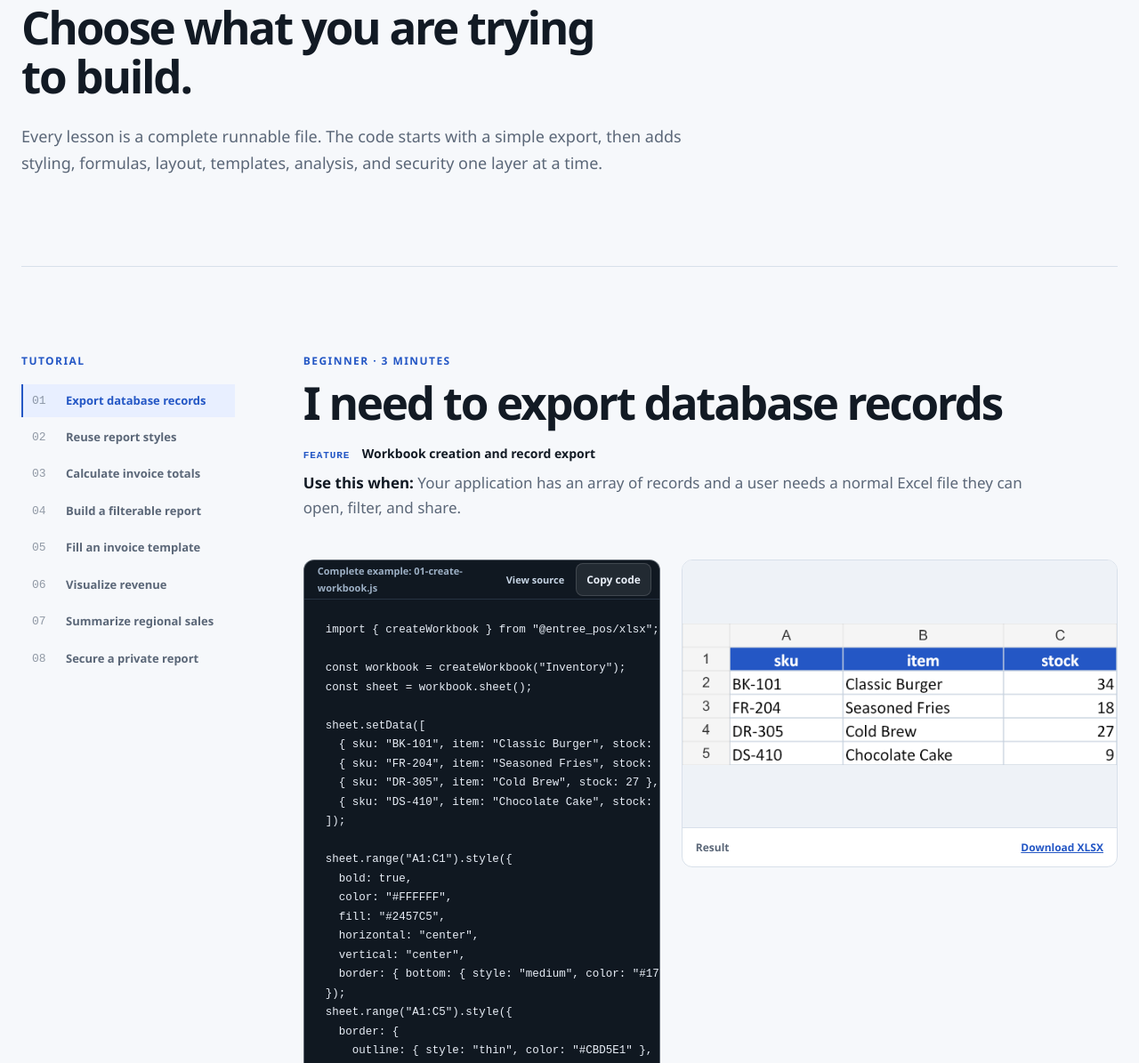
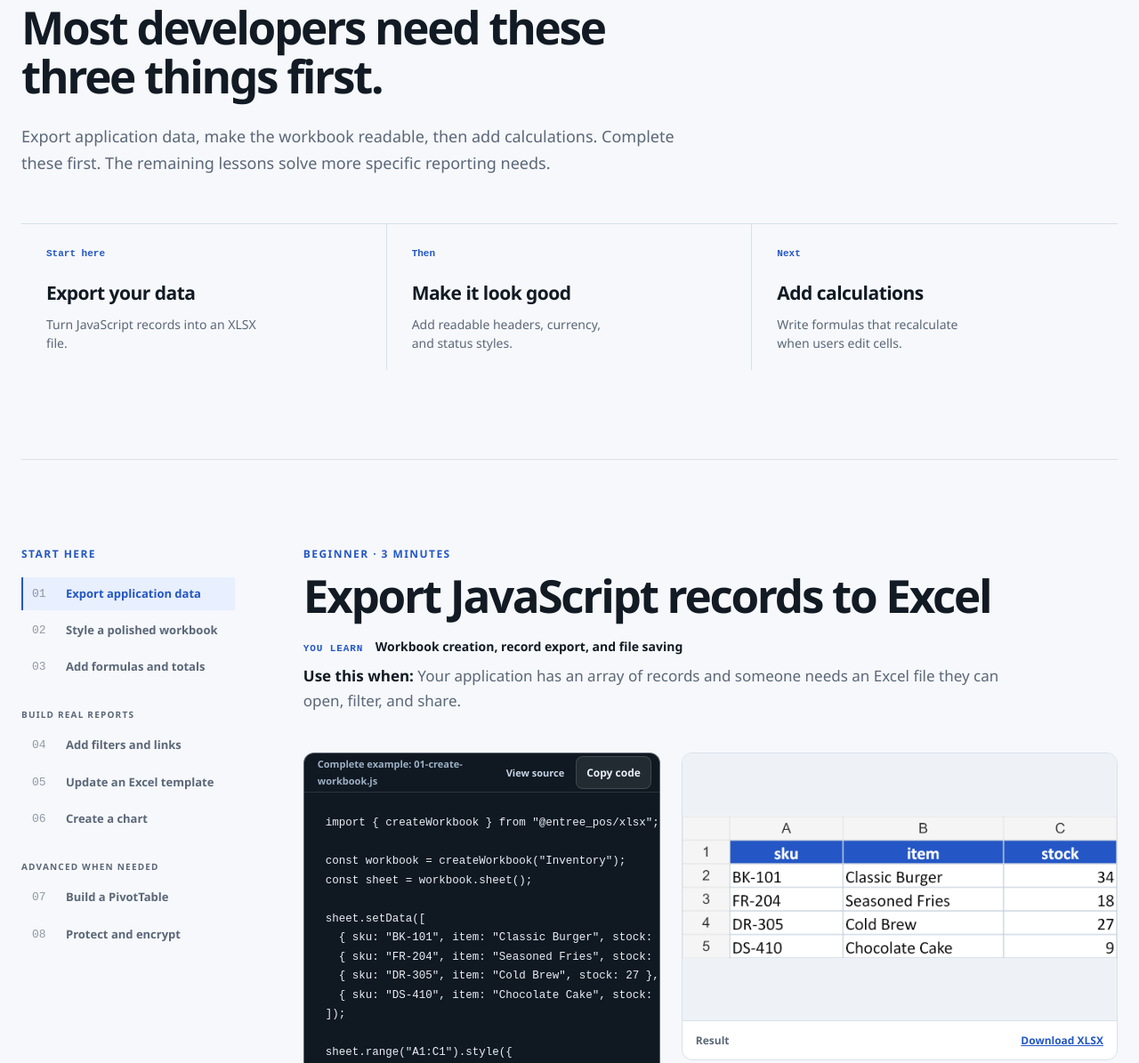
Before and after one commit to EntreePOS/entree-xlsx, a website: page site/index.html in a window 1280 px wide. Shown: the part 1084-2279 px from the top of the page at 89% size. Drawn offline with Linux system fonts and the light colour scheme.

Commit message:
reframe tutorial for beginners

```diff
--- a/site/index.html
+++ b/site/index.html
@@ -50,24 +50,35 @@
 
     <section class="orientation" aria-labelledby="path-title">
       <div>
-        <p class="section-kicker">A practical learning path</p>
-        <h2 id="path-title">Choose what you are trying to build.</h2>
+        <p class="section-kicker">Start with the common jobs</p>
+        <h2 id="path-title">Most developers need these three things first.</h2>
       </div>
-      <p>Every lesson is a complete runnable file. The code starts with a simple export, then adds styling, formulas, layout, templates, analysis, and security one layer at a time.</p>
+      <p>Export application data, make the workbook readable, then add calculations. Complete these first. The remaining lessons solve more specific reporting needs.</p>
+      <ol class="beginner-path" aria-label="Recommended first lessons">
+        <li><a href="#lesson-1"><span>Start here</span><strong>Export your data</strong><small>Turn JavaScript records into an XLSX file.</small></a></li>
+        <li><a href="#lesson-2"><span>Then</span><strong>Make it look good</strong><small>Add readable headers, currency, and status styles.</small></a></li>
+        <li><a href="#lesson-3"><span>Next</span><strong>Add calculations</strong><small>Write formulas that recalculate when users edit cells.</small></a></li>
+      </ol>
     </section>
 
     <div class="docs-layout" id="tutorial">
       <aside class="contents" aria-label="Tutorial contents">
-        <p class="contents-label">Tutorial</p>
+        <p class="contents-label">Start here</p>
         <ol>
-          <li><a href="#lesson-1"><span>01</span>Export database records</a></li>
-          <li><a href="#lesson-2"><span>02</span>Reuse report styles</a></li>
-          <li><a href="#lesson-3"><span>03</span>Calculate invoice totals</a></li>
-          <li><a href="#lesson-4"><span>04</span>Build a filterable report</a></li>
-          <li><a href="#lesson-5"><span>05</span>Fill an invoice template</a></li>
-          <li><a href="#lesson-6"><span>06</span>Visualize revenue</a></li>
-          <li><a href="#lesson-7"><span>07</span>Summarize regional sales</a></li>
-          <li><a href="#lesson-8"><span>08</span>Secure a private report</a></li>
+          <li><a href="#lesson-1"><span>01</span>Export application data</a></li>
+          <li><a href="#lesson-2"><span>02</span>Style a polished workbook</a></li>
+          <li><a href="#lesson-3"><span>03</span>Add formulas and totals</a></li>
+        </ol>
+        <p class="contents-label contents-label-secondary">Build real reports</p>
+        <ol>
+          <li><a href="#lesson-4"><span>04</span>Add filters and links</a></li>
+          <li><a href="#lesson-5"><span>05</span>Update an Excel template</a></li>
+          <li><a href="#lesson-6"><span>06</span>Create a chart</a></li>
+        </ol>
+        <p class="contents-label contents-label-secondary">Advanced when needed</p>
+        <ol>
+          <li><a href="#lesson-7"><span>07</span>Build a PivotTable</a></li>
+          <li><a href="#lesson-8"><span>08</span>Protect and encrypt</a></li>
         </ol>
       </aside>
 
@@ -76,9 +87,9 @@
           <header class="lesson-header">
             <div>
               <p class="difficulty">Beginner · 3 minutes</p>
-              <h2>I need to export database records</h2>
-              <p class="feature-name"><span>Feature</span> Workbook creation and record export</p>
-              <p class="use-case"><strong>Use this when:</strong> Your application has an array of records and a user needs a normal Excel file they can open, filter, and share.</p>
+              <h2>Export JavaScript records to Excel</h2>
+              <p class="feature-name"><span>You learn</span> Workbook creation, record export, and file saving</p>
+              <p class="use-case"><strong>Use this when:</strong> Your application has an array of records and someone needs an Excel file they can open, filter, and share.</p>
             </div>
           </header>
           <div class="lesson-grid">
@@ -133,9 +144,9 @@ await workbook.save("01-create-workbook.xlsx");</code></pre>
           <header class="lesson-header">
             <div>
               <p class="difficulty">Beginner · 6 minutes</p>
-              <h2>I need every report to use the same styles</h2>
-              <p class="feature-name"><span>Feature</span> Named and reusable workbook styles</p>
-              <p class="use-case"><strong>Use this when:</strong> Several reports need the same headers, currency formats, status colors, and brand treatment.</p>
+              <h2>Make the workbook look professional</h2>
+              <p class="feature-name"><span>You learn</span> Headers, currency formats, status colors, and reusable styles</p>
+              <p class="use-case"><strong>Use this when:</strong> The data is correct, but the exported file still looks raw or is difficult to scan.</p>
             </div>
           </header>
           <div class="lesson-grid">
@@ -203,9 +214,9 @@ await workbook.save("02-reusable-styles.xlsx");</code></pre>
           <header class="lesson-header">
             <div>
               <p class="difficulty">Intermediate · 7 minutes</p>
-              <h2>I need invoice totals to calculate in Excel</h2>
-              <p class="feature-name"><span>Feature</span> Formulas, cached values, and number formats</p>
-              <p class="use-case"><strong>Use this when:</strong> You are generating an invoice, budget, or report whose totals must update when someone edits the spreadsheet.</p>
+              <h2>Add totals that recalculate in Excel</h2>
+              <p class="feature-name"><span>You learn</span> Formulas, cached values, and number formats</p>
+              <p class="use-case"><strong>Use this when:</strong> An invoice, budget, or report must update its totals when someone changes a quantity or price.</p>
             </div>
           </header>
           <div class="lesson-grid">
@@ -285,9 +296,9 @@ await workbook.save("03-formulas-and-formats.xlsx");</code></pre>
           <header class="lesson-header">
             <div>
               <p class="difficulty">Intermediate · 8 minutes</p>
-              <h2>I need an order report staff can filter</h2>
-              <p class="feature-name"><span>Feature</span> Layout, filters, merged cells, widths, and links</p>
-              <p class="use-case"><strong>Use this when:</strong> A raw export is technically correct but staff need a readable daily report with filters and links back to your application.</p>
+              <h2>Make the report easy to use</h2>
+              <p class="feature-name"><span>You learn</span> Filters, useful column widths, report titles, and links</p>
+              <p class="use-case"><strong>Use this when:</strong> Staff need to filter a daily report and open the related record in your application.</p>
             </div>
           </header>
           <div class="lesson-grid">
@@ -373,8 +384,8 @@ await workbook.save("04-layout-and-filters.xlsx");</code></pre>
           <header class="lesson-header">
             <div>
               <p class="difficulty">Intermediate · 10 minutes</p>
-              <h2>I need to fill an existing invoice template</h2>
-              <p class="feature-name"><span>Feature</span> Lossless XLSX and XLSM template editing</p>
+              <h2>Update an existing Excel template</h2>
+              <p class="feature-name"><span>You learn</span> Lossless XLSX and XLSM template editing</p>
               <p class="use-case"><strong>Use this when:</strong> A designer or accountant already owns the workbook layout and your code only needs to insert current data.</p>
             </div>
           </header>
@@ -462,8 +473,8 @@ await workbook.save("05-edit-a-template.xlsx");</code></pre>
           <header class="lesson-header">
             <div>
               <p class="difficulty">Advanced · 12 minutes</p>
-              <h2>I need to add a revenue chart</h2>
-              <p class="feature-name"><span>Feature</span> Native Excel chart creation and editing</p>
+              <h2>Turn worksheet data into a chart</h2>
+              <p class="feature-name"><span>You learn</span> Native Excel chart creation and editing</p>
               <p class="use-case"><strong>Use this when:</strong> A report contains monthly or categorical values and readers need to recognize a trend without scanning every number.</p>
             </div>
           </header>
@@ -552,8 +563,8 @@ await workbook.save("06-create-a-chart.xlsx");</code></pre>
           <header class="lesson-header">
             <div>
               <p class="difficulty">Advanced · 15 minutes</p>
-              <h2>I need to summarize sales by region</h2>
-              <p class="feature-name"><span>Feature</span> Native Excel PivotTable creation</p>
+              <h2>Summarize many rows with a PivotTable</h2>
+              <p class="feature-name"><span>You learn</span> Native Excel PivotTable creation</p>
               <p class="use-case"><strong>Use this when:</strong> Many source rows need to be grouped by region, category, store, or another dimension that Excel users may explore.</p>
             </div>
           </header>
@@ -645,8 +656,8 @@ await workbook.save("07-create-a-pivot-table.xlsx");</code></pre>
           <header class="lesson-header">
             <div>
               <p class="difficulty">Advanced · 18 minutes</p>
-              <h2>I need to secure a private report</h2>
-              <p class="feature-name"><span>Feature</span> Cell protection, workbook protection, and file encryption</p>
+              <h2>Lock formulas and encrypt the file</h2>
+              <p class="feature-name"><span>You learn</span> Cell protection, workbook protection, and file encryption</p>
               <p class="use-case"><strong>Use this when:</strong> Users may edit input cells but formulas and workbook structure must stay locked, or the file itself contains private data.</p>
             </div>
           </header>
--- a/site/styles.css
+++ b/site/styles.css
@@ -261,6 +261,37 @@ h1 {
 
 .orientation > p { max-width: 760px; margin: 26px 0 0; color: var(--muted); font-size: 18px; }
 
+.beginner-path {
+  display: grid;
+  grid-template-columns: repeat(3, minmax(0, 1fr));
+  margin: 52px 0 0;
+  padding: 0;
+  border-top: 1px solid var(--line);
+  list-style: none;
+}
+
+.beginner-path li { min-width: 0; border-right: 1px solid var(--line); }
+.beginner-path li:last-child { border-right: 0; }
+.beginner-path a {
+  display: flex;
+  min-height: 164px;
+  padding: 24px 28px 20px;
+  flex-direction: column;
+  color: var(--ink);
+  text-decoration: none;
+  transition: background-color .2s ease, transform .2s ease;
+}
+.beginner-path a:hover, .beginner-path a:focus-visible { background: var(--accent-soft); }
+.beginner-path a:active { transform: translateY(1px); }
+.beginner-path span {
+  color: var(--accent);
+  font-family: "Cascadia Code", "SFMono-Regular", ui-monospace, monospace;
+  font-size: 11px;
+  font-weight: 800;
+}
+.beginner-path strong { margin-top: 18px; font-size: 21px; letter-spacing: -.025em; }
+.beginner-path small { max-width: 30ch; margin-top: 7px; color: var(--muted); font-size: 14px; line-height: 1.5; }
+
 .docs-layout {
   display: grid;
   grid-template-columns: 240px minmax(0, 1fr);
@@ -277,6 +308,7 @@ h1 {
 }
 
 .contents ol { display: grid; gap: 4px; margin: 0; padding: 0; list-style: none; }
+.contents-label-secondary { margin-top: 26px; margin-bottom: 8px; color: var(--muted); font-size: 10px; }
 
 .contents li a {
   display: grid;
@@ -582,6 +614,10 @@ footer strong { color: var(--ink); }
   h1 { font-size: clamp(46px, 14vw, 66px); }
   .hero-summary { font-size: 18px; }
   .orientation { padding: 72px 0; }
+  .beginner-path { grid-template-columns: 1fr; margin-top: 38px; }
+  .beginner-path li { border-right: 0; border-bottom: 1px solid var(--line); }
+  .beginner-path li:last-child { border-bottom: 0; }
+  .beginner-path a { min-height: auto; padding-inline: 0; }
   .docs-layout { display: block; padding-top: 72px; }
   .contents { position: static; margin-bottom: 72px; }
   .contents ol { grid-template-columns: 1fr 1fr; }
```
